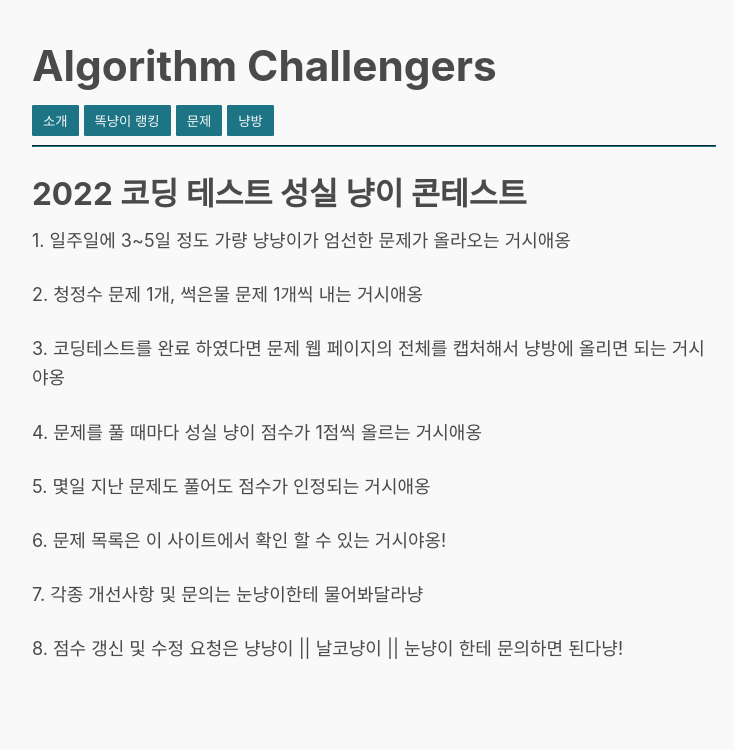
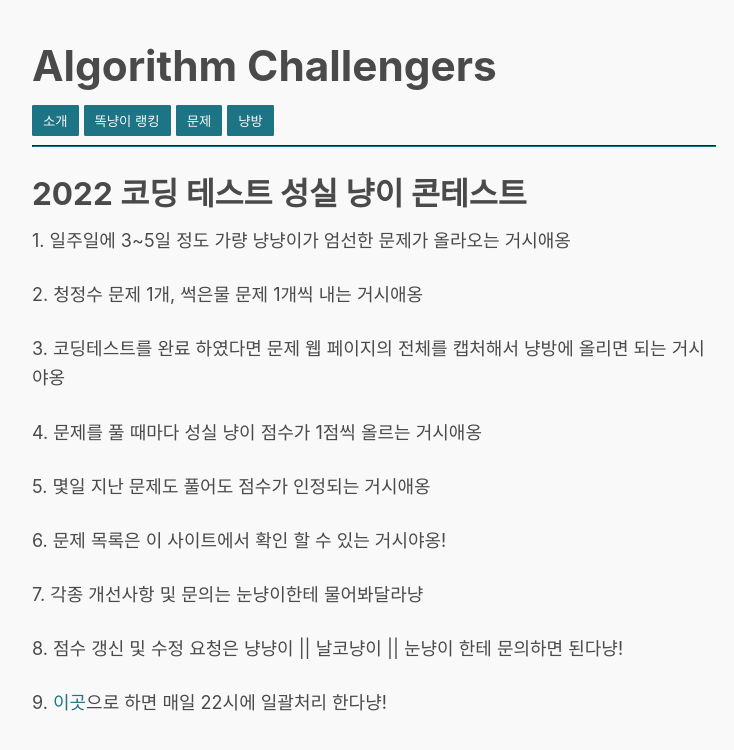
Before and after one commit to algorithm-challengers/algorithm-challengers.github.io, a Svelte app: page / in a window 1280 px wide. Shown: the top 750 px of the page, without its empty margins (266-1000 px from the left). Built offline with nearby package versions, Linux system fonts and the light colour scheme.

Commit message:
add report form link

```diff
--- a/src/App.svelte
+++ b/src/App.svelte
@@ -43,6 +43,7 @@
 		<p>6. 문제 목록은 이 사이트에서 확인 할 수 있는 거시야옹!</p>
 		<p>7. 각종 개선사항 및 문의는 눈냥이한테 물어봐달라냥</p>
         <p>8. 점수 갱신 및 수정 요청은 냥냥이 || 날코냥이 || 눈냥이 한테 문의하면 된다냥!</p>
+		<p>9. <a href="https://docs.google.com/forms/d/e/1FAIpQLSfWbriP5yBfhPHMNNg44hhWUxEq-vSLYTZBES_guPUx3l9K7A/viewform?usp=sf_link">이곳</a>으로 하면 매일 22시에 일괄처리 한다냥!</p>
 	{/if}
 
 	{#if tap == 1}
```
